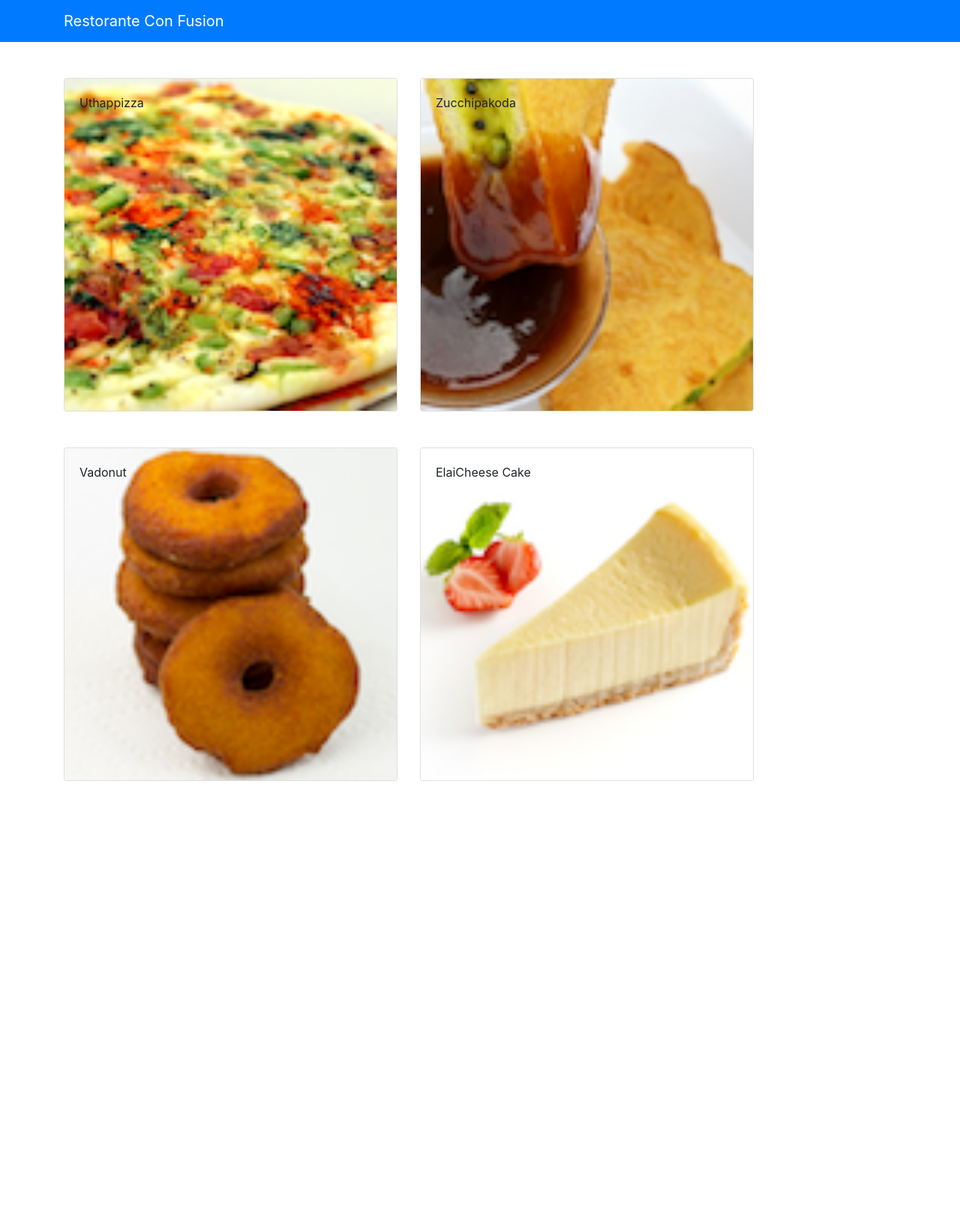
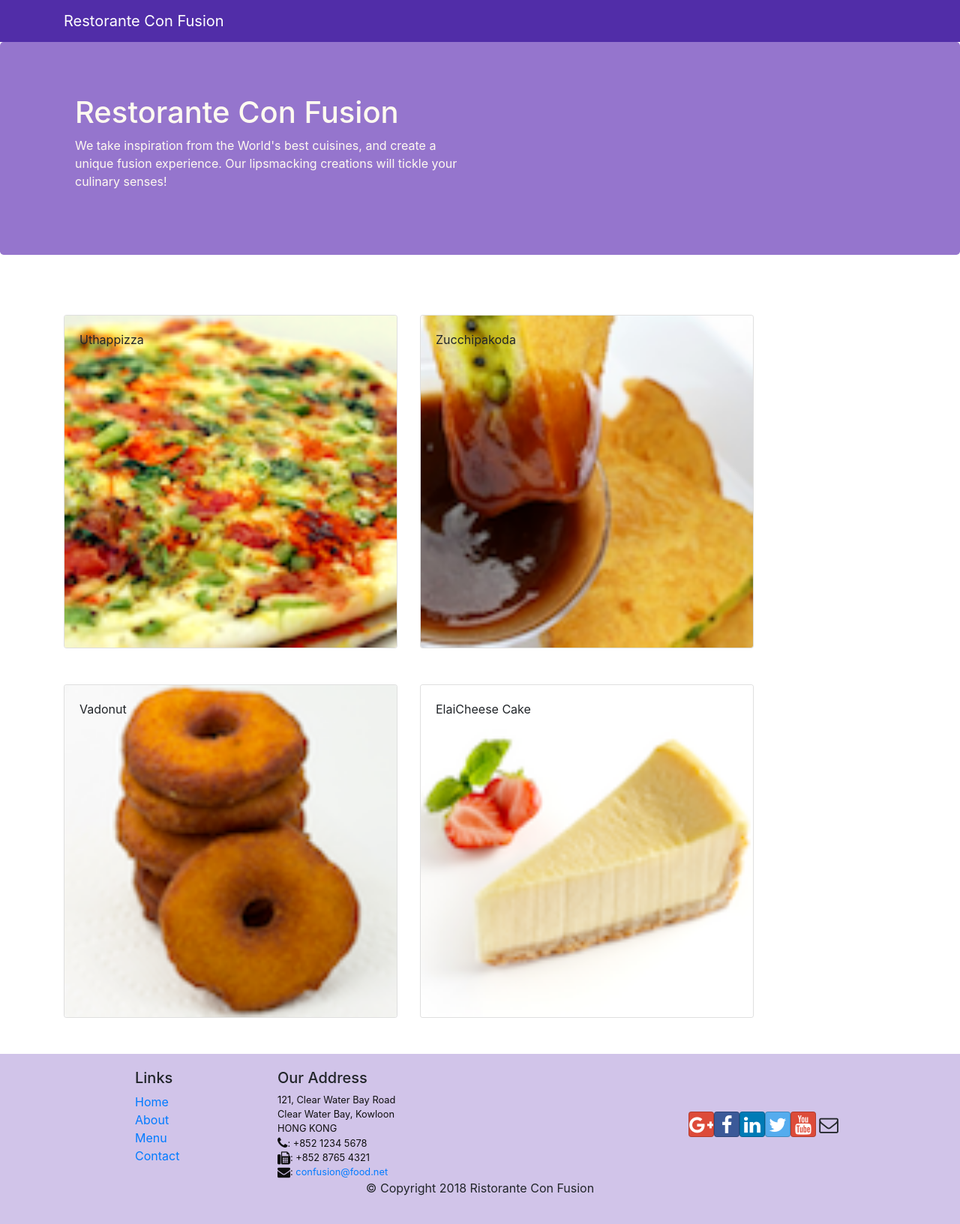
Before and after one commit to NikhilLakhani/restaurant-website1, a React (Create React App) app: page / in a window 1280 px wide. Shown: the whole page at 75% size. Before the commit the page ends 1042 px from the top, so only its background shows below. Built offline with nearby package versions, Linux system fonts and the light colour scheme.

Commit message:
Header and Footer components

```diff
--- a/package.json
+++ b/package.json
@@ -7,6 +7,8 @@
     "@testing-library/react": "^9.5.0",
     "@testing-library/user-event": "^7.2.1",
     "bootstrap": "^4.5.0",
+    "bootstrap-social": "^5.1.1",
+    "font-awesome": "^4.7.0",
     "react": "^16.13.1",
     "react-dom": "^16.13.1",
     "react-popper": "^2.2.3",
--- a/src/App.css
+++ b/src/App.css
@@ -1,38 +1,34 @@
-/* .App {
-  text-align: center;
+.row-header{
+  margin:0px auto;
+  padding:0px auto;
 }
 
-.App-logo {
-  height: 40vmin;
-  pointer-events: none;
+.row-content {
+  margin:0px auto;
+  padding: 50px 0px 50px 0px;
+  border-bottom: 1px ridge;
+  min-height:400px;
 }
 
-@media (prefers-reduced-motion: no-preference) {
-  .App-logo {
-    animation: App-logo-spin infinite 20s linear;
-  }
+.footer{
+  background-color: #D1C4E9;
+  margin:0px auto;
+  padding: 20px 0px 20px 0px;
+}
+.jumbotron {
+  padding:70px 30px 70px 30px;
+  margin:0px auto;
+  margin-bottom: 5rem;
+  background: #9575CD ;
+  color:floralwhite;
 }
 
-.App-header {
-  background-color: #282c34;
-  min-height: 100vh;
-  display: flex;
-  flex-direction: column;
-  align-items: center;
-  justify-content: center;
-  font-size: calc(10px + 2vmin);
-  color: white;
+address{
+  font-size:80%;
+  margin:0px;
+  color:#0f0f0f;
 }
 
-.App-link {
-  color: #61dafb;
+.navbar-dark {
+  background-color: #512DA8;
 }
-
-@keyframes App-logo-spin {
-  from {
-    transform: rotate(0deg);
-  }
-  to {
-    transform: rotate(360deg);
-  }
-} */
--- a/src/components/DishdetailComponent.js
+++ b/src/components/DishdetailComponent.js
@@ -3,7 +3,7 @@
 
 function RenderDish({ds}) {
     return (
-        <div className='col-12 col-md-5 mt-5'>
+        <div className='col-12 col-md-5 mb-5'>
             <Card>
                 <CardImg src={ds.image} />
                 <CardBody>
@@ -28,7 +28,7 @@
         );
     });
     return (
-        <div className='col-12 col-md-5 mt-5'>
+        <div className='col-12 col-md-5 mb-5'>
             <h2>Comments</h2>
             <ul className='list-unstyled ml-0'>{cmts}</ul>
         </div>
--- /dev/null
+++ b/src/components/FooterComponent.js
@@ -0,0 +1,49 @@
+import React, { Component } from 'react';
+
+const Footer = (props) => {
+    return (
+        <div className="footer">
+            <div className="container">
+                <div className="row justify-content-center">
+                    <div className="col-4 offset-1 col-sm-2">
+                        <h5>Links</h5>
+                        <ul className="list-unstyled">
+                            <li><a href="#">Home</a></li>
+                            <li><a href="#">About</a></li>
+                            <li><a href="#">Menu</a></li>
+                            <li><a href="contactus.html">Contact</a></li>
+                        </ul>
+                    </div>
+                    <div className="col-7 col-sm-5">
+                        <h5>Our Address</h5>
+                        <address>
+                            121, Clear Water Bay Road<br />
+		              Clear Water Bay, Kowloon<br />
+		              HONG KONG<br />
+                            <i className="fa fa-phone fa-lg"></i>: +852 1234 5678<br />
+                            <i className="fa fa-fax fa-lg"></i>: +852 8765 4321<br />
+                            <i className="fa fa-envelope fa-lg"></i>: <a href="mailto:confusion@food.net">
+                                confusion@food.net</a>
+                        </address>
+                    </div>
+                    <div className="col-12 col-sm-4 align-self-center">
+                        <div className="text-center">
+                            <a className="btn btn-social-icon btn-google" href="http://google.com/+"><i className="fa fa-google-plus"></i></a>
+                            <a className="btn btn-social-icon btn-facebook" href="http://www.facebook.com/profile.php?id="><i className="fa fa-facebook"></i></a>
+                            <a className="btn btn-social-icon btn-linkedin" href="http://www.linkedin.com/in/"><i className="fa fa-linkedin"></i></a>
+                            <a className="btn btn-social-icon btn-twitter" href="http://twitter.com/"><i className="fa fa-twitter"></i></a>
+                            <a className="btn btn-social-icon btn-google" href="http://youtube.com/"><i className="fa fa-youtube"></i></a>
+                            <a className="btn btn-social-icon" href="mailto:"><i className="fa fa-envelope-o"></i></a>
+                        </div>
+                    </div>
+                </div>
+                <div className="row justify-content-center">
+                    <div className="col-auto">
+                        <p>© Copyright 2018 Ristorante Con Fusion</p>
+                    </div>
+                </div>
+            </div>
+        </div>
+    );
+}
+export default Footer
--- /dev/null
+++ b/src/components/HeaderComponent.js
@@ -0,0 +1,27 @@
+import React, { Component } from 'react';
+import { Jumbotron, Navbar, NavbarBrand } from 'reactstrap';
+
+class Header extends Component {
+    render() {
+        return (
+            <React.Fragment>
+                <Navbar dark>
+                    <div className="container">
+                        <NavbarBrand href="/">Restorante Con Fusion</NavbarBrand>
+                    </div>
+                </Navbar>
+                <Jumbotron>
+                    <div className='container'>
+                        <div className='row row-header'>
+                            <div className='col-12 col-sm-6'>
+                                <h1>Restorante Con Fusion</h1>
+                                <p>We take inspiration from the World's best cuisines, and create a unique fusion experience. Our lipsmacking creations will tickle your culinary senses!</p>
+                            </div>
+                        </div>
+                    </div>
+                </Jumbotron>
+            </React.Fragment>
+        );
+    };
+}
+export default Header;
--- a/src/components/MainComponent.js
+++ b/src/components/MainComponent.js
@@ -1,6 +1,7 @@
 import React, { Component } from "react";
-import { Navbar, NavbarBrand } from "reactstrap";
 import { DISHES } from "../shared/dishes";
+import Header from './HeaderComponent';
+import Footer from './FooterComponent';
 import Menu from "./MenuComponent";
 import DishDetail from "./DishdetailComponent";
 
@@ -33,13 +34,10 @@
 
         return (
             <div>
-                <Navbar dark color="primary">
-                    <div className="container">
-                        <NavbarBrand href="/">Restorante Con Fusion</NavbarBrand>
-                    </div>
-                </Navbar>
+                <Header/>
                 <Menu dishes={this.state.dishes} onClick={(dishId) => this.onDishSelect(dishId)} />
                 <DishDetail d={this.state.dishes.filter((dish)=> dish.id===this.state.selectedDish)[0]}/>
+                <Footer/>
             </div>
         );
     }
--- a/src/components/MenuComponent.js
+++ b/src/components/MenuComponent.js
@@ -1,10 +1,9 @@
 import React from 'react';
 import { Card, CardImg, CardTitle, CardImgOverlay } from 'reactstrap';
 
-function RenderMenuItem({dish, onClick})
-{
-    return(
-        <Card onClick={() =>onClick(dish.id)}>
+function RenderMenuItem({ dish, onClick }) {
+    return (
+        <Card onClick={() => onClick(dish.id)}>
             <CardImg width="100%" src={dish.image} alt={dish.name} />
             <CardImgOverlay>
                 <CardTitle>{dish.name}</CardTitle>
@@ -18,8 +17,8 @@
     const menu = props.dishes.map((dish) => {
         // console.log(dish);
         return (
-                <div key={dish.id} className="col-12 col-md-5 mt-5">
-                    <RenderMenuItem dish={dish} onClick={props.onClick}/>
+            <div key={dish.id} className="col-12 col-md-5 mb-5">
+                <RenderMenuItem dish={dish} onClick={props.onClick} />
             </div>
         );
     });
--- a/src/index.js
+++ b/src/index.js
@@ -1,6 +1,8 @@
 import React from 'react';
 import ReactDOM from 'react-dom';
 import 'bootstrap/dist/css/bootstrap.min.css';
+import 'font-awesome/css/font-awesome.min.css';
+import 'bootstrap-social/bootstrap-social.css';
 import './index.css';
 import App from './App';
 import * as serviceWorker from './serviceWorker';
```
Also changed, not shown: 1 other file (tests, documents, lock files or other folders). Lines whose indentation alone changed are shown as unchanged.
